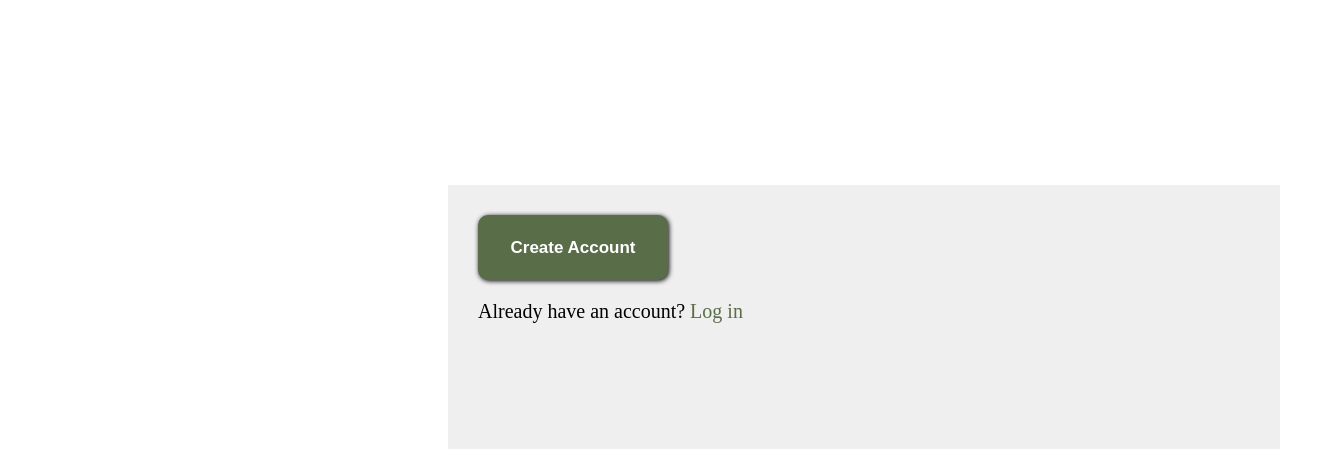
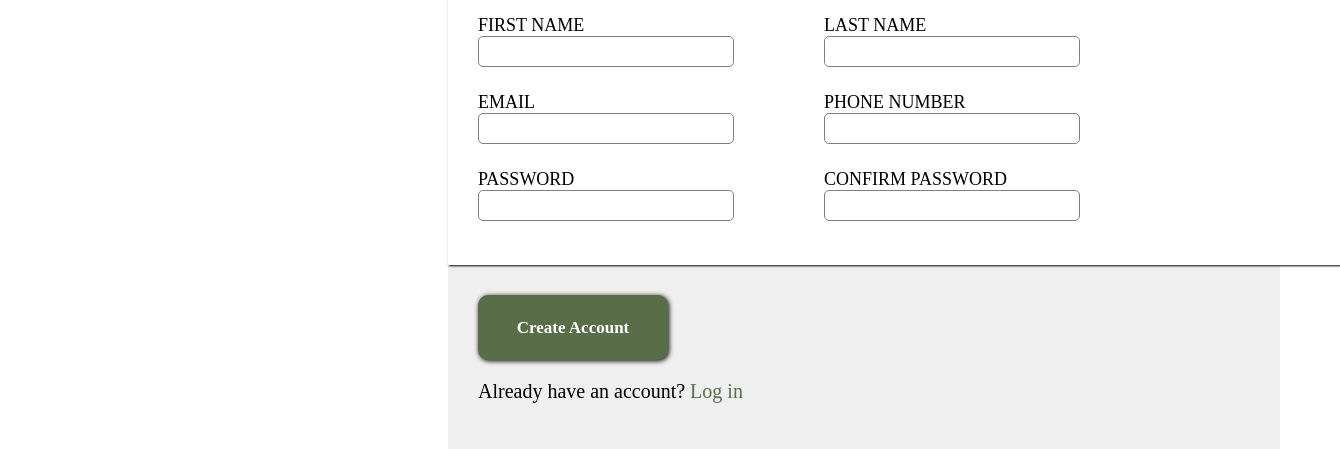
Before and after one commit to dhkimcoding/sign-up-form, a plain HTML site: page index.html in a window 1280 px wide. Shown: the part 351-800 px from the top of the page, 1340 px wide, since content can reach past the window. Drawn offline with Linux system fonts and the light colour scheme.

Commit message:
Build form structure now will style it

```diff
--- a/index.html
+++ b/index.html
@@ -21,7 +21,53 @@
             You <em>know</em> you want to.
         </div>
         <div id="form-container">
-
+            <p>Let's do this</p>
+            <div>
+                <form action="#" method="post">
+                    <div>
+                        <div>
+                            <div>
+                                <label for="first-name">FIRST NAME</label>
+                            </div>
+                            <input type="text" id="first-name" name="first-name">
+                        </div>
+                        <div>
+                            <div>
+                                <label for="last-name">LAST NAME</label>
+                            </div>
+                            <input type="text" id="last-name" name="last-name">
+                        </div>
+                    </div>
+                    <div>
+                        <div>
+                            <div>
+                                <label for="mail">EMAIL</label>
+                            </div>
+                            <input type="email" id="mail" name="mail">
+                        </div>
+                        <div>
+                            <div>
+                                <label for="phone-number">PHONE NUMBER</label>
+                            </div>
+                            <input type="number" id="phone-number" name="phone-number">
+                        </div>
+                    </div>
+                    <div>
+                        <div>
+                            <div>
+                                <label for="password">PASSWORD</label>
+                            </div>
+                            <input type="password" id="password" name="password">
+                        </div>
+                        <div>
+                            <div>
+                                <label for="confirm-password">CONFIRM PASSWORD</label>
+                            </div>
+                            <input type="password" id="confirm-password" name="confirm-password">
+                        </div>
+                    </div>
+                </form>
+            </div>
         </div>
         <button type="button">Create Account</button>
         <p>Already have an account? <span>Log in</span></p>
--- a/style.css
+++ b/style.css
@@ -41,12 +41,6 @@ body {
     margin-bottom: 30px;
 }
 
-#form-container {
-    width: 100%;
-    height: 200px;
-    background-color: white;
-}
-
 .right-content-container > button {
     margin-top: 30px;
     margin-left: 30px;
@@ -69,3 +63,38 @@ body {
 .right-content-container > p > span {
     color: #596D48;
 }
+
+.right-content-container > #form-container {
+    width: 100%;
+    height: 300px;
+    background-color: white;
+    padding: 30px;
+    box-shadow: 1px 1px 2px black;
+}
+
+.right-content-container > #form-container > p {
+    margin-top: 16px;
+    font-size: 30px;
+}
+
+form > div {
+    display: flex;
+    font-size: 18px;
+    gap: 90px;
+    margin-bottom: 25px;
+}
+
+button,
+input,
+select,
+textarea {
+  font-family: inherit;
+  font-size: 100%;
+}
+
+input {
+    width: 250px;
+    height: 27px;
+    border-radius: 5px;
+    border: 1px solid gray;
+}
```
